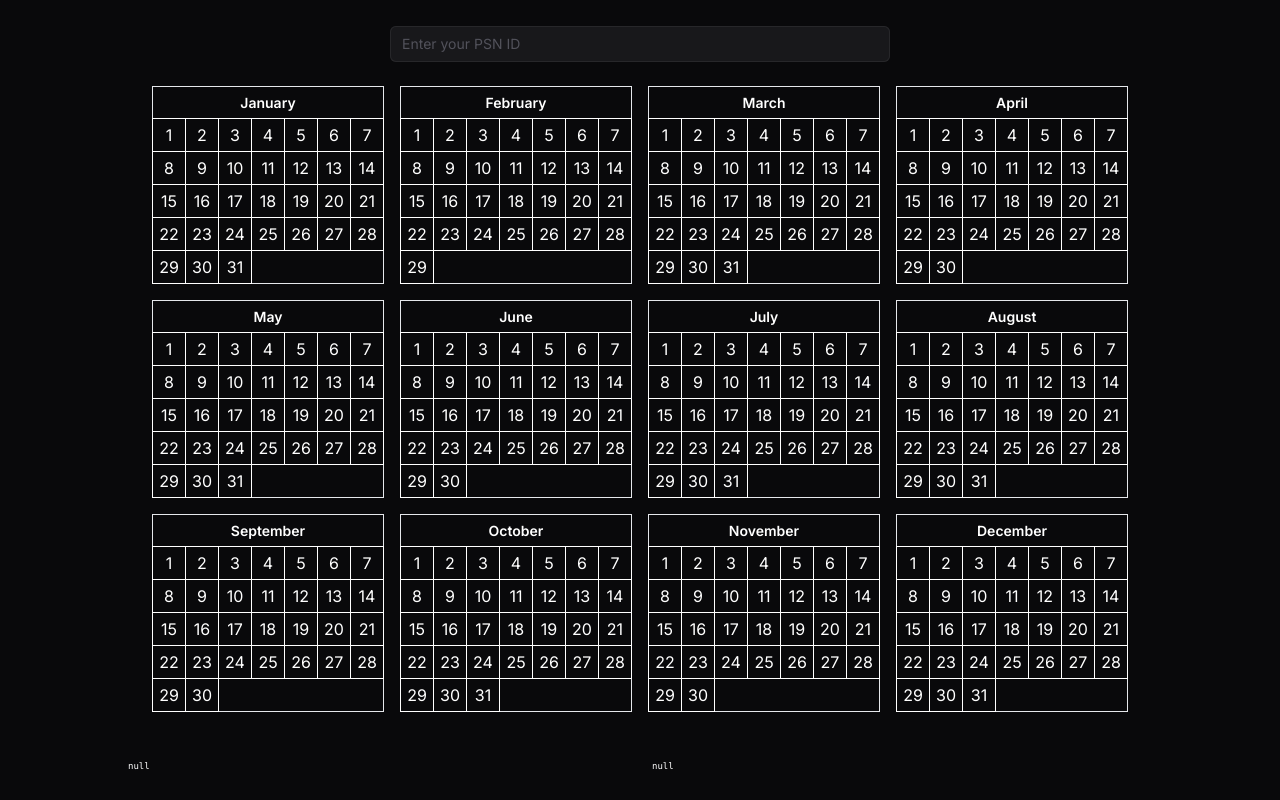
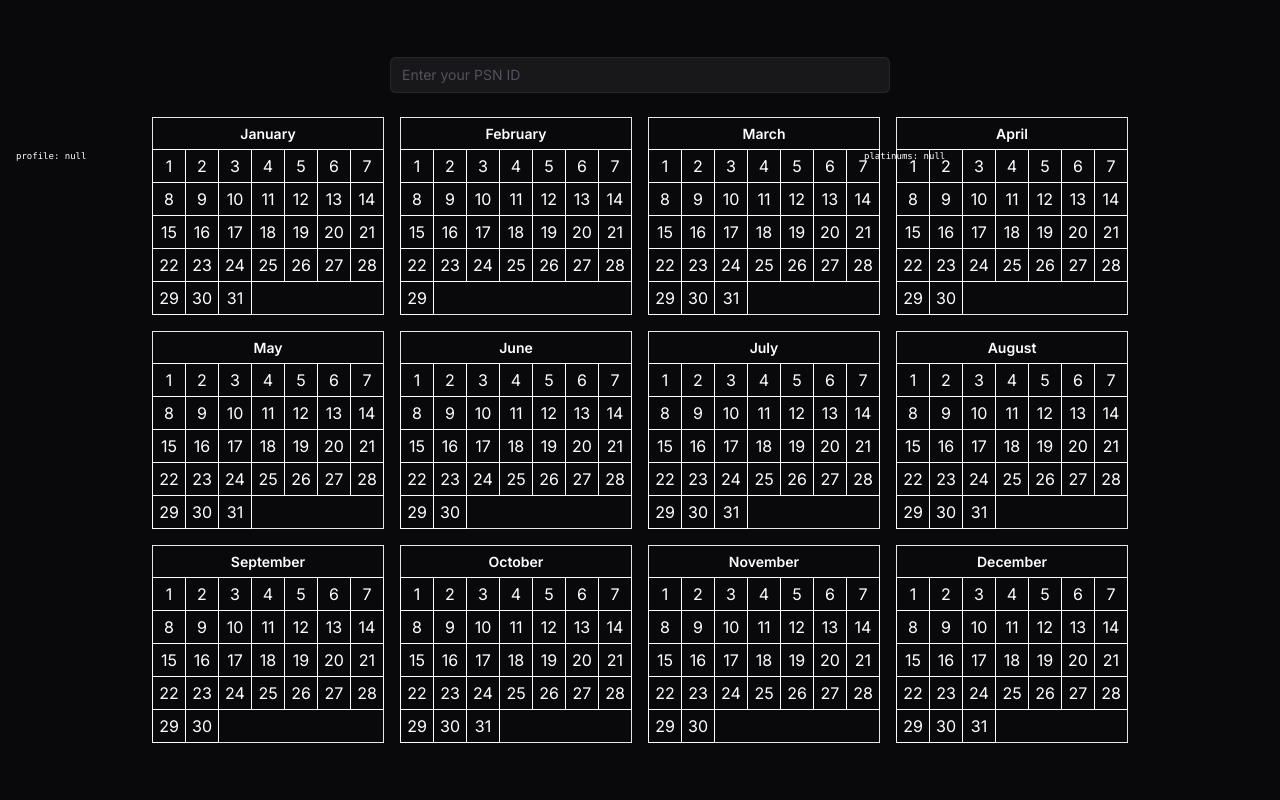
Before and after one commit to Hartaithan/platinum-calendar, a Next.js app: page / in a window 1280 px wide. Built offline with nearby package versions, Linux system fonts and the light colour scheme; no server answers.

Commit message:
change debug blocks layout

```diff
--- a/components/main-section.tsx
+++ b/components/main-section.tsx
@@ -57,17 +57,15 @@ const MainSection: FC = () => {
       <div className="mt-6">
         <OGCalendar />
       </div>
-      <div className="flex gap-6 mt-6">
-        <div className="w-[500px] overflow-auto max-h-80 mt-6">
-          <pre className="text-[9px] whitespace-pre-wrap">
-            {JSON.stringify(profile, null, 2)}
-          </pre>
-        </div>
-        <div className="w-[500px] overflow-auto max-h-80 mt-6">
-          <pre className="text-[9px] whitespace-pre-wrap">
-            {JSON.stringify(platinums, null, 2)}
-          </pre>
-        </div>
+      <div className="w-[400px] absolute inset-y-1/2 -translate-y-1/2 left-4 overflow-auto h-[500px]">
+        <pre className="text-[9px] whitespace-pre-wrap">
+          profile: {JSON.stringify(profile, null, 2)}
+        </pre>
+      </div>
+      <div className="w-[400px] absolute inset-y-1/2 -translate-y-1/2 right-4 overflow-auto h-[500px]">
+        <pre className="text-[9px] whitespace-pre-wrap">
+          platinums: {JSON.stringify(platinums, null, 2)}
+        </pre>
       </div>
     </div>
   );
```
